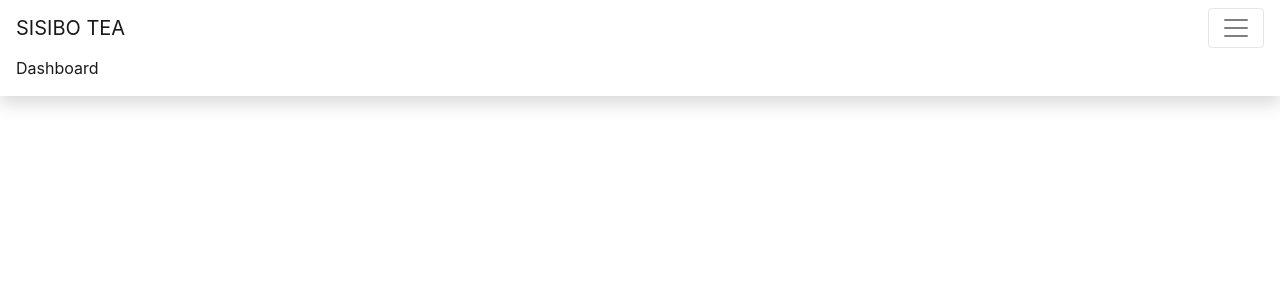
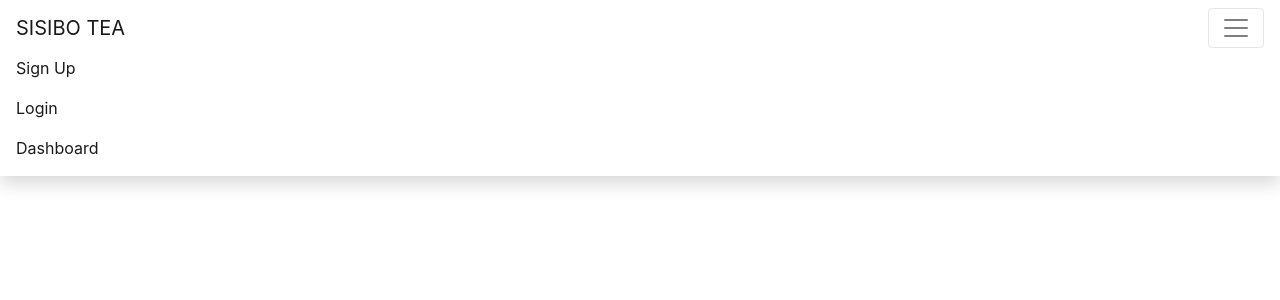
Before and after one commit to solvitlabs/sisibo-tea-frontend, a Vue app: page / in a window 1280 px wide. Both pictures are taken after a click on the button "Toggle navigation". Shown: the top 300 px of the page. Built offline with nearby package versions, Linux system fonts and the light colour scheme.

Commit message:
refactor: Add login and signup links to navbar

```diff
--- a/src/layout/Navbar.vue
+++ b/src/layout/Navbar.vue
@@ -18,6 +18,8 @@
       <div class="navbar-collapse collapse" id="navbarSidebar">
         <ul class="navbar-nav mr-auto">
           <li class="nav-item active">
+            <router-link class="nav-link" to="/signup">Sign Up</router-link>
+            <router-link class="nav-link" to="/login">Login</router-link>
             <router-link class="nav-link" to="/dashboard"
               >Dashboard</router-link
             >
```
